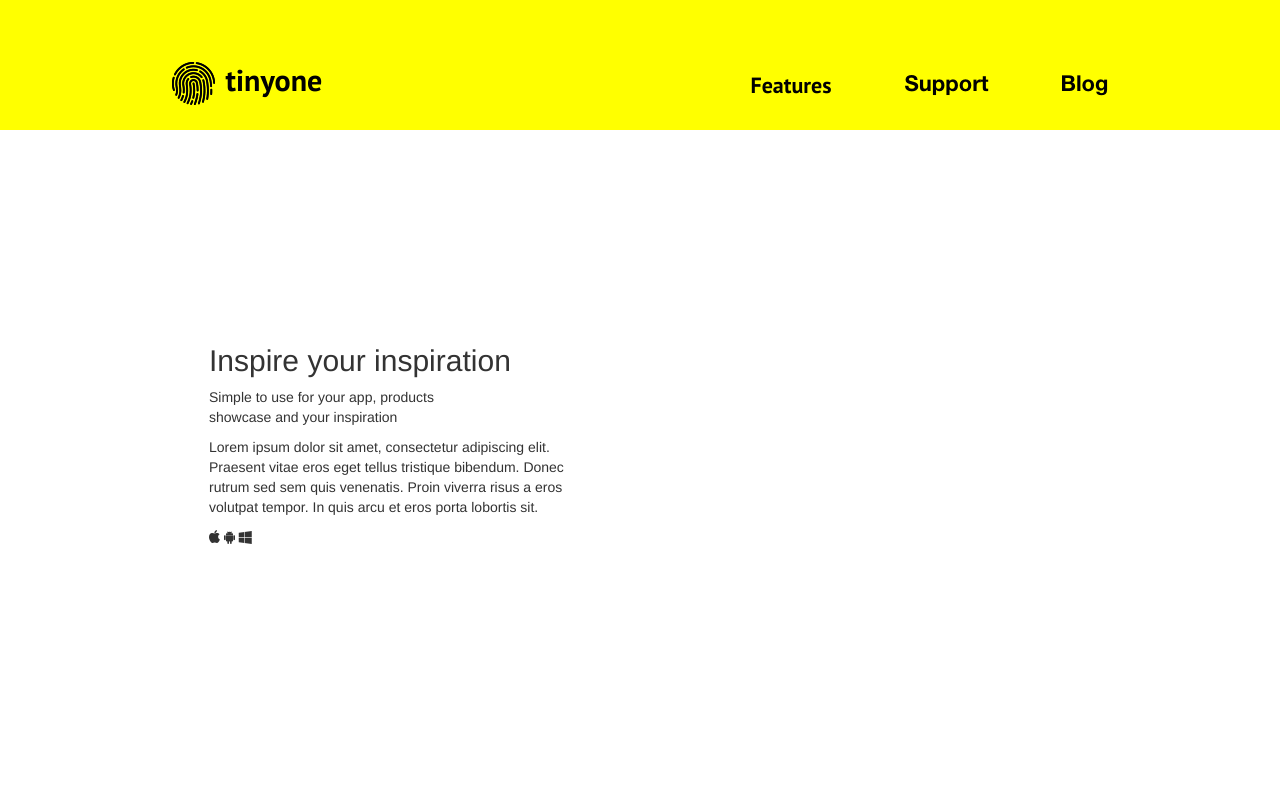
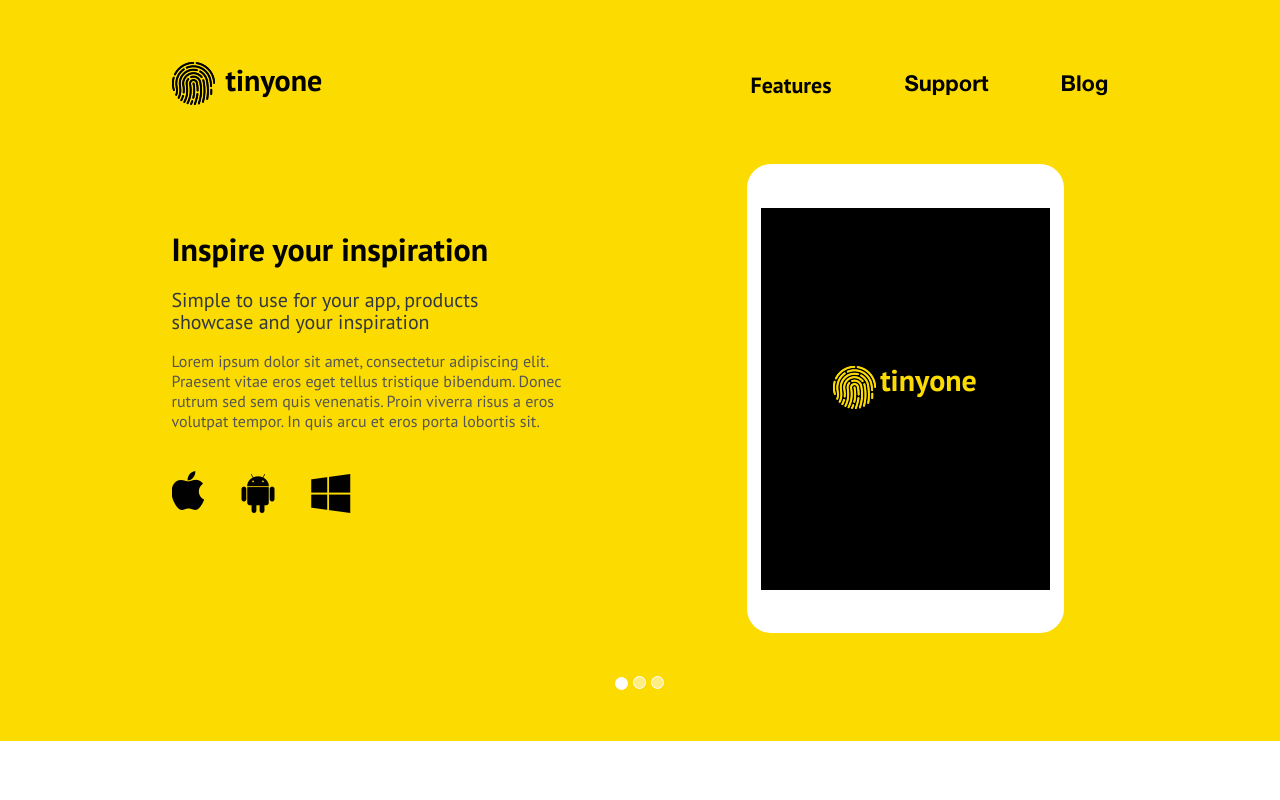
Before and after one commit to AlexanderMezhenskyi/tinyone, a website: page src/index.html in a window 1280 px wide. Shown: the top 800 px of the page. Drawn offline with Linux system fonts and the light colour scheme.

Commit message:
added slider section

```diff
--- a/src/assets/stylesheets/main.scss
+++ b/src/assets/stylesheets/main.scss
@@ -55,7 +55,7 @@ body, html {
 }
 
 .ma-header {
-  background: yellow;
+  background: #fcdb00;
   padding-top: 47px;
 }
 
@@ -104,8 +104,94 @@ body, html {
 
 
 .ma-slider {
-  padding: 194px;
+  padding: 24px 0 98px;
+  background: #fcdb00;
 }
+
+.ma-carousel {
+  padding:10px 0 10px;
+}
+
+.ma-carousel-text {
+  margin-top: 48px;
+  &__title {
+    color: #010101;
+    font-family: $boldFontFamily;
+    font-size: 32px;
+    font-weight: 700;
+    margin-bottom: 22px;
+  }
+  &__subtitle {
+    color: #313841;
+    font-family: $regularFontFamily;
+    font-size: 20px;
+    font-weight: 400;
+    margin-bottom: 18px;
+    line-height: 22px;
+  }
+  &__description {
+    color: #555555;
+    font-family: $regularFontFamily;
+    font-size: 16px;
+    font-weight: 400;
+    margin-bottom: 40px;
+    line-height: 20px;
+  }
+  &__icon {
+    color: #010101;
+    font-size: 42px;
+    font-weight: 400;
+    &--center {
+      margin: 0 33px;
+    }
+  }
+}
+
+.ma-carousel-ipad {
+  &__base {
+    padding: 44px 14px 43px;
+      background: #ffffff;
+      border-radius: 24px;
+      width: 85%;
+      margin-left: 11px;
+  }
+  &__screen {
+    padding: 100px 0 100px;
+    background: #000000;
+    display: block;
+    text-align: center;
+  }
+  &__title {
+    display: inline-block;
+    color: #fcdb00;
+    font-family: $boldFontFamily;
+    font-size: 30px;
+    font-weight: 700;
+    margin: 55px 0 94px;
+  }
+}
+
+.ma-carousel-indicators {
+  bottom: -62px;
+}
+
+.carousel-indicators li {
+  width: 13px;
+  height: 13px;
+  background-color: rgba(255, 255, 255, 0.5);
+}
+
+.carousel-indicators .active {
+  width: 13px;
+  height: 13px;
+  margin: 0;
+}
+
+
+
+
+
+
 
 
 
--- a/src/index.html
+++ b/src/index.html
@@ -54,30 +54,42 @@
 				<div class="col-xs-12 col-sm-12 col-md-12 col-lg-12">
 					<div id="carousel-example-generic" class="carousel slide" data-ride="carousel">
 						<!-- Indicators -->
-						<ol class="carousel-indicators">
+						<ol class="carousel-indicators ma-carousel-indicators">
 							<li data-target="#carousel-example-generic" data-slide-to="0" class="active"></li>
 							<li data-target="#carousel-example-generic" data-slide-to="1"></li>
 							<li data-target="#carousel-example-generic" data-slide-to="2"></li>
 						</ol>
 
 						<!-- Wrapper for slides -->
-						<div class="carousel-inner" role="listbox">
-							<div class="item active">
-								<div class="">
-									<h2>Inspire your inspiration</h2>
-									<p>
+						<div class="carousel-inner " role="listbox">
+							<div class="item active ma-carousel">
+								<div class="row">
+									<div class="ma-carousel-text col-xs-6 col-sm-6 col-md-6 col-lg-6">
+										<h2 class="ma-carousel-text__title">Inspire your inspiration</h2>
+										<p class="ma-carousel-text__subtitle">
 											Simple to use for your app, products<br>
 											showcase and your inspiration
 										</p>
-									<p>
+										<p class="ma-carousel-text__description">
 											Lorem ipsum dolor sit amet, consectetur adipiscing elit.<br>
 											Praesent vitae eros eget tellus tristique bibendum. Donec<br>
 											rutrum sed sem quis venenatis. Proin viverra risus a eros<br>
 											volutpat tempor. In quis arcu et eros porta lobortis sit.
 										</p>
-									<i class="fa fa-apple" aria-hidden="true"></i>
-									<i class="fa fa-android" aria-hidden="true"></i>
-									<i class="fa fa-windows" aria-hidden="true"></i>
+										<i class="fa fa-apple ma-carousel-text__icon" aria-hidden="true"></i>
+										<i class="fa fa-android ma-carousel-text__icon ma-carousel-text__icon--center"
+										   aria-hidden="true"></i>
+										<i class="fa fa-windows ma-carousel-text__icon" aria-hidden="true"></i>
+									</div>
+
+									<div class="ma-carousel-ipad col-xs-5 col-xs-offset-1 col-sm-5 col-sm-offset-1 col-md-5 col-md-offset-1 col-lg-5 col-lg-offset-1">
+										<div class="ma-carousel-ipad__base">
+											<div class="ma-carousel-ipad__screen">
+												<img class="ma-carousel-ipad__img" src="assets/img/fingerprint-yellow.png" alt="fingerprint-yellow">
+												<h4 class="ma-carousel-ipad__title">tinyone</h4>
+											</div>
+										</div>
+									</div>
 								</div>
 							</div>
 						</div>
```
Also changed, not shown: src/assets/img/base.jpg (deleted), src/assets/img/fingerprint-yellow.png (added), src/assets/img/screen-ipad-mini.jpg (deleted), src/assets/stylesheets/main.css. Lines whose indentation alone changed are shown as unchanged.
